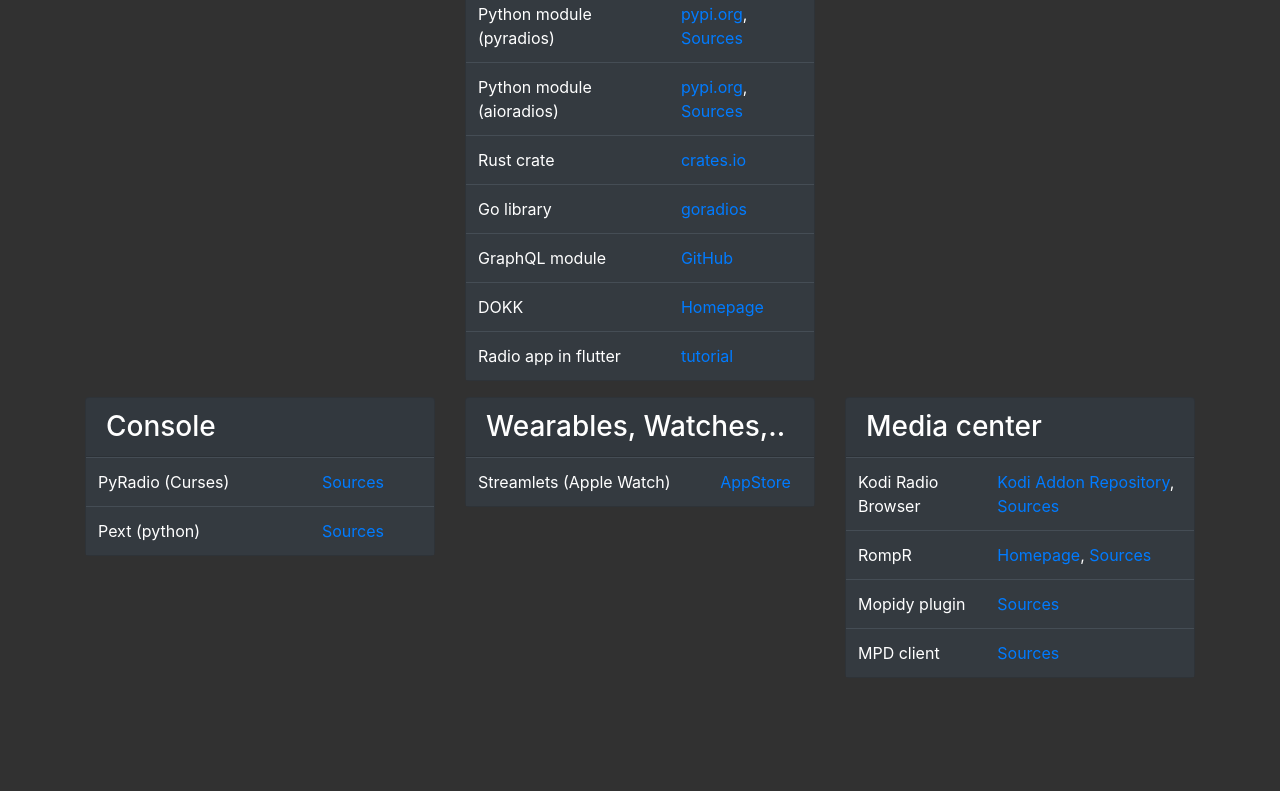
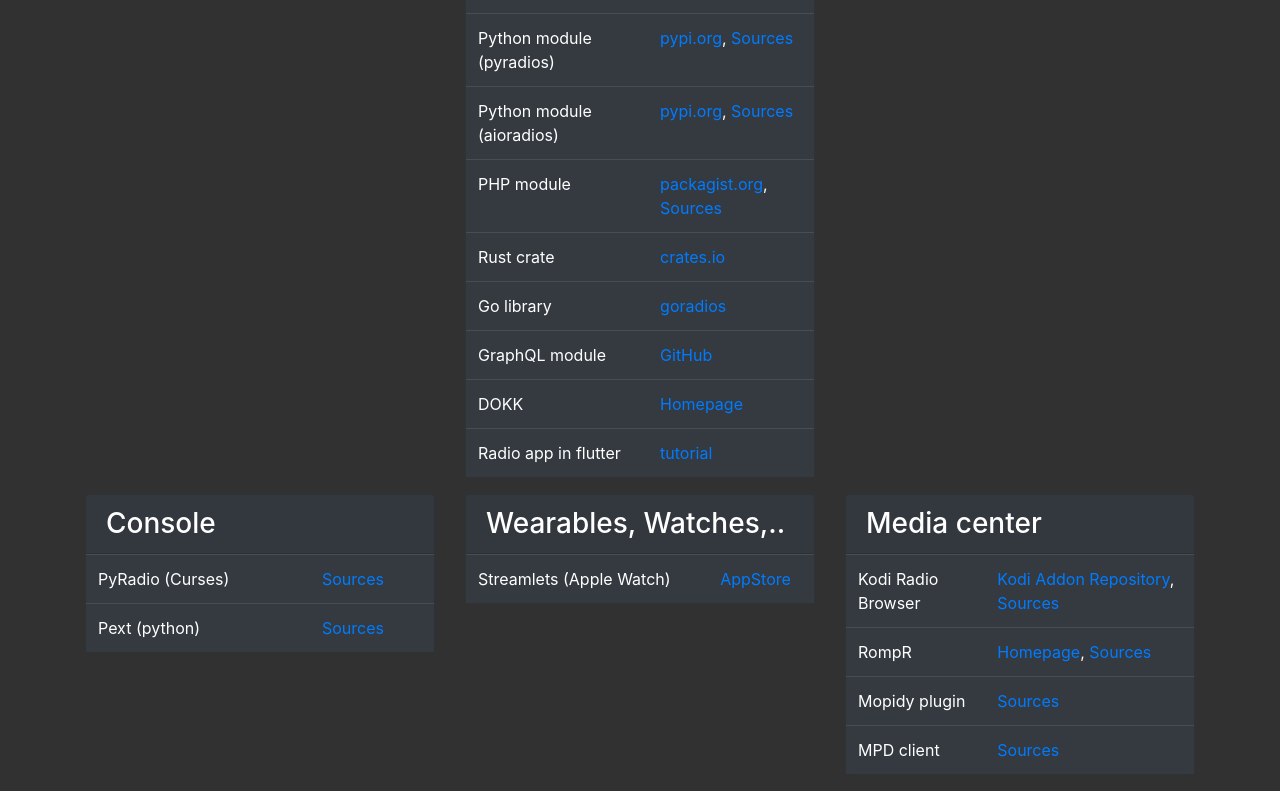
Before and after one commit to segler-alex/radiobrowser-web-angular, an Angular app: page /#/users in a window 1280 px wide. Shown: the part 2173-2964 px from the top of the page. Before the commit the page ends 2867 px from the top, so only its background shows below. Built offline with nearby package versions, Linux system fonts and the light colour scheme.

Commit message:
users: added php module

```diff
--- a/src/app/components/users/users.component.html
+++ b/src/app/components/users/users.component.html
@@ -410,6 +410,13 @@
                   href="https://github.com/P3qch/aioradios">Sources</a>
               </td>
             </tr>
+            <tr>
+              <td>PHP module</td>
+              <td>
+                <a href="https://packagist.org/packages/adinan-cenci/radio-browser">packagist.org</a>, <a
+                  href="https://github.com/adinan-cenci/radio-browser">Sources</a>
+              </td>
+            </tr>
 
             <tr>
               <td>Rust crate</td>
```
